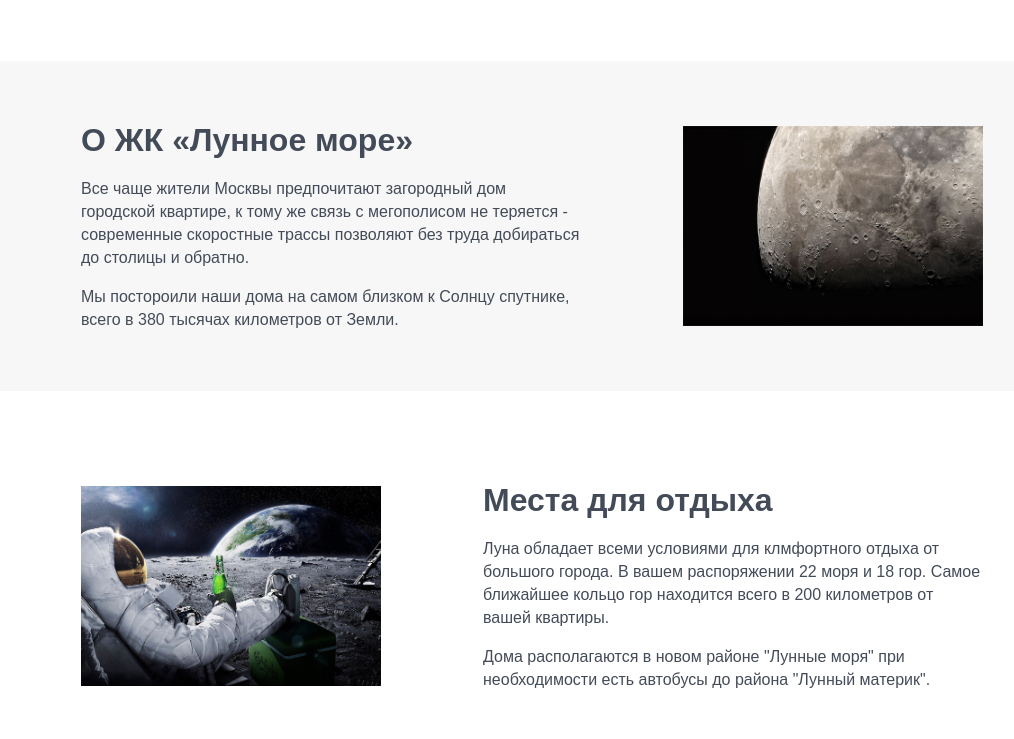
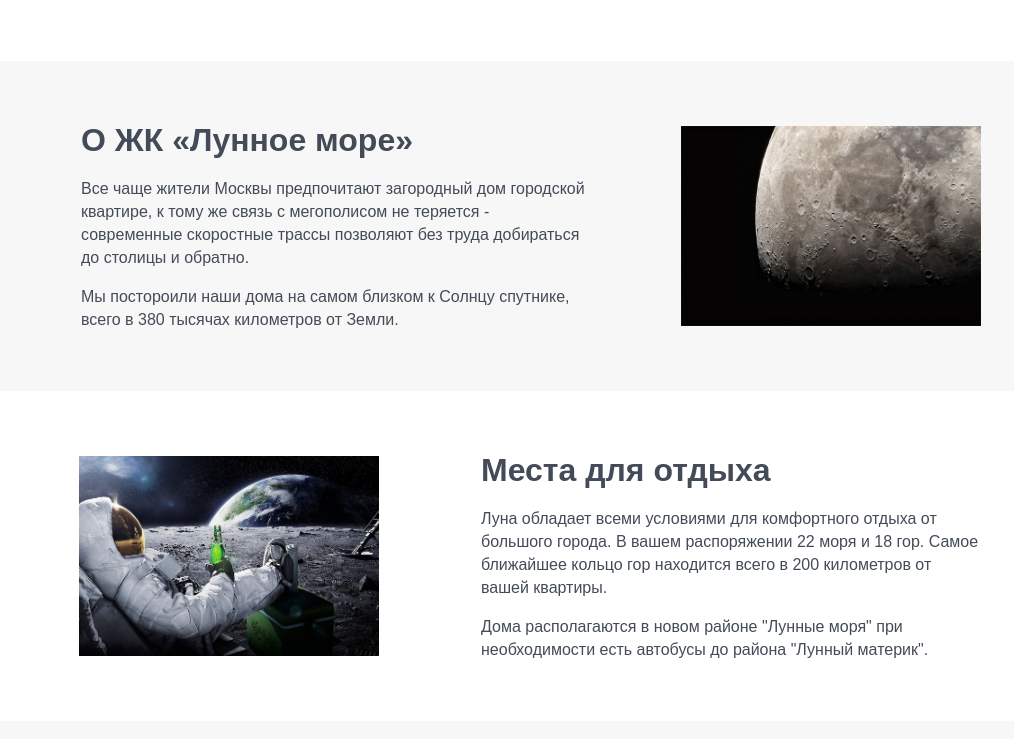
Before and after one commit to nika-sukhorukova/life-complex-landing-page, a plain HTML site: page index.html in a window 1280 px wide. Shown: the part 721-1460 px from the top of the page, without its empty margins (109-1123 px from the left). Drawn offline with nearby package versions, Linux system fonts and the light colour scheme; files that its build step writes are made by us from their sources.

Commit message:
editing article

```diff
--- a/index.html
+++ b/index.html
@@ -53,18 +53,22 @@
                     <div class="article">
                         <div class="flex-grow">
                             <h3> О ЖК  «Лунное море» </h3>
-                            <p>Все чаще жители Москвы  предпочитают загородный дом городской квартире, к тому же связь с мегополисом не теряется - современные скоростные трассы позволяют без труда добираться до столицы и обратно.</p>
-                            <p>Мы постороили  наши дома на самом близком к Солнцу спутнике, всего в 380 тысячах километров от Земли.</p>
+                            <div class="article-paragraph">
+                                <p>Все чаще жители Москвы  предпочитают загородный дом городской квартире, к тому же связь с мегополисом не теряется - современные скоростные трассы позволяют без труда добираться до столицы и обратно.</p>
+                                <p>Мы постороили  наши дома на самом близком к Солнцу спутнике, всего в 380 тысячах километров от Земли.</p>
+                            </div>
                         </div>
                         <img src="/img/moon-1.jpg" alt="О ЖК">
                     </div>
                 </article>
                 <article class="article-section">
                     <div class="article reverce">
-                        <div >
+                        <div class="flex-grow">
                             <h3>Места для отдыха</h3>
-                            <p>Луна обладает всеми условиями для клмфортного отдыха от большого города. В вашем распоряжении 22 моря и 18 гор. Самое ближайшее кольцо гор находится всего в 200 километров от вашей квартиры.</p>
-                            <p>Дома располагаются  в новом районе "Лунные моря" при необходимости есть автобусы до района "Лунный материк".</p>
+                            <div>
+                                <p>Луна обладает всеми условиями для комфортного отдыха от большого города. В вашем распоряжении 22 моря и 18 гор. Самое ближайшее кольцо гор находится всего в 200 километров от вашей квартиры.</p>
+                                <p>Дома располагаются  в новом районе "Лунные моря" при необходимости есть автобусы до района "Лунный материк".</p>
+                            </div>
                         </div>
                         <img src="/img/moon-2.jpg" alt="О ЖК">
                     </div>
--- a/style.css
+++ b/style.css
@@ -116,8 +116,9 @@ a {
 
 .advantage {
     display: flex;
+    flex-wrap: wrap;
     margin: 0 auto;
-    width: 1010px;
+    max-width: 1010px;
     justify-content: space-between;
     align-items: baseline;
     margin-bottom: 64px;
@@ -144,8 +145,9 @@ a {
     max-width:  1300px;
     height: 330px;
     display: flex;
+    flex-wrap: wrap;
     align-items: center;
-    margin-bottom: 30px;
+    margin: 0 auto;
 }
 .change-background {
     background-color:var(--background-white);
@@ -179,7 +181,10 @@ a {
 
 .flex-grow {
     flex: 2 0 500px;
-    margin-right: 102px;
+}
+
+.article-paragraph {
+    margin-right: 90px;
 }
 
 .booking-section {
```
